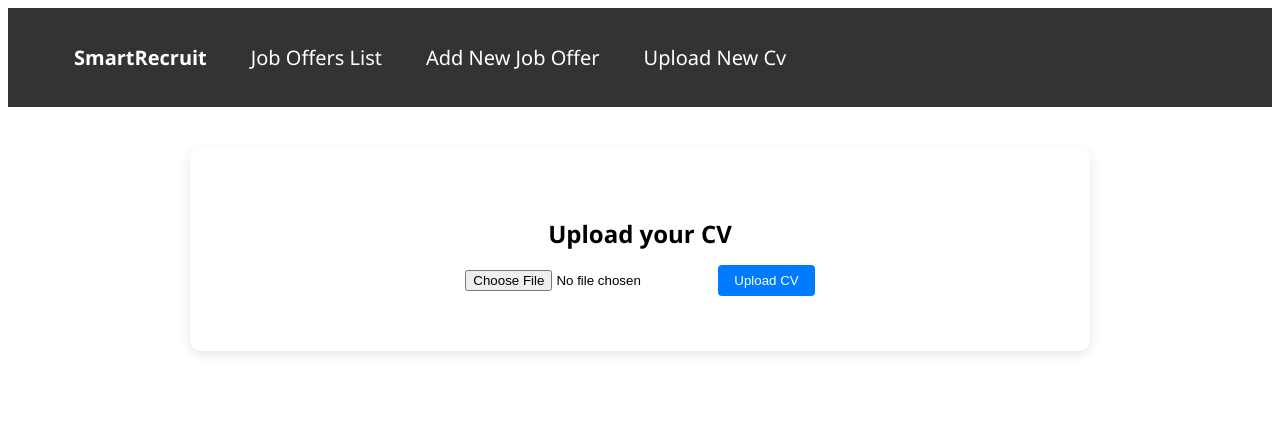
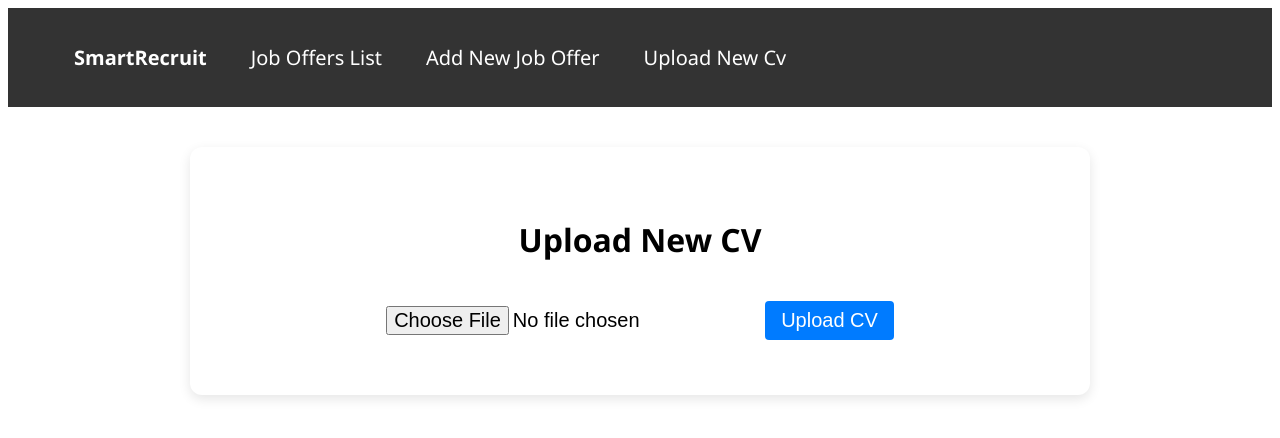
Before and after one commit to nbhf/SmartRecruit, a React (Create React App) app in the folder frontend/: page /upload in a window 1280 px wide. Shown: the top 438 px of the page. Built offline with nearby package versions, Linux system fonts and the light colour scheme.

Commit message:
Upload CSS

```diff
--- a/frontend/src/components/UploadCV.css
+++ b/frontend/src/components/UploadCV.css
@@ -9,8 +9,8 @@
   text-align: center;
 }
 
-.upload-container h2 {
-  margin-bottom: 15px;
+.upload-container h1 {
+  margin-bottom: 40px;
 }
 
 .upload-container input {
@@ -24,6 +24,7 @@
   border: none;
   border-radius: 4px;
   cursor: pointer;
+  font-size: 20px;
 }
 
 .upload-container button:hover {
--- a/frontend/src/components/UploadCV.jsx
+++ b/frontend/src/components/UploadCV.jsx
@@ -33,12 +33,13 @@ export default function UploadCV({ setResult, setLoading }) {
 
   return (
     <div className="upload-container">
-      <h2>Upload your CV</h2>
+      <h1>Upload New CV</h1>
       <input
         type="file"
         onChange={handleFileChange}
         ref={fileInputRef}
         accept=".pdf"
+        style={{ fontSize:"20px"}}
       />
       <button onClick={handleUpload}>Upload CV</button>
     </div>
```
